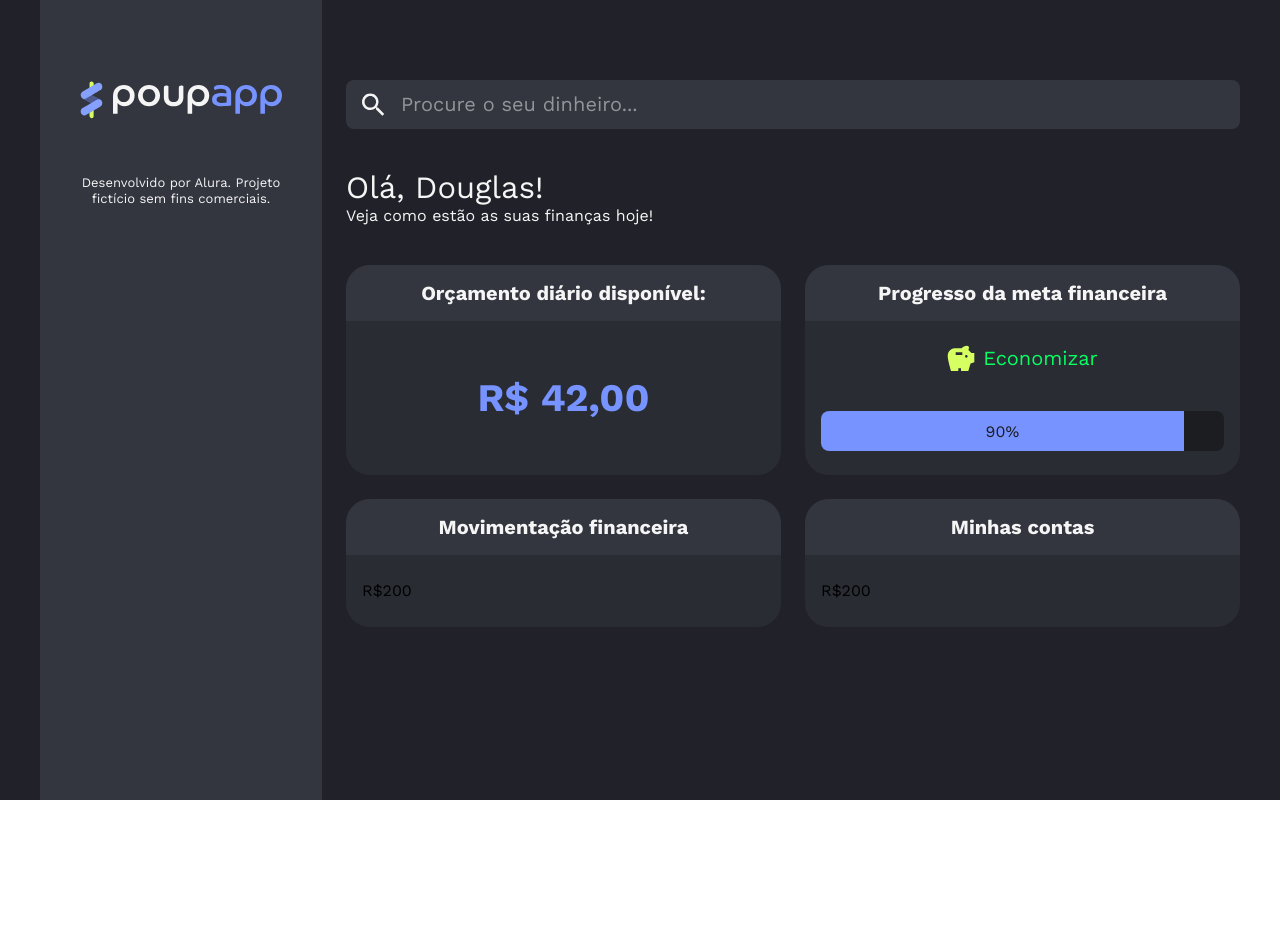
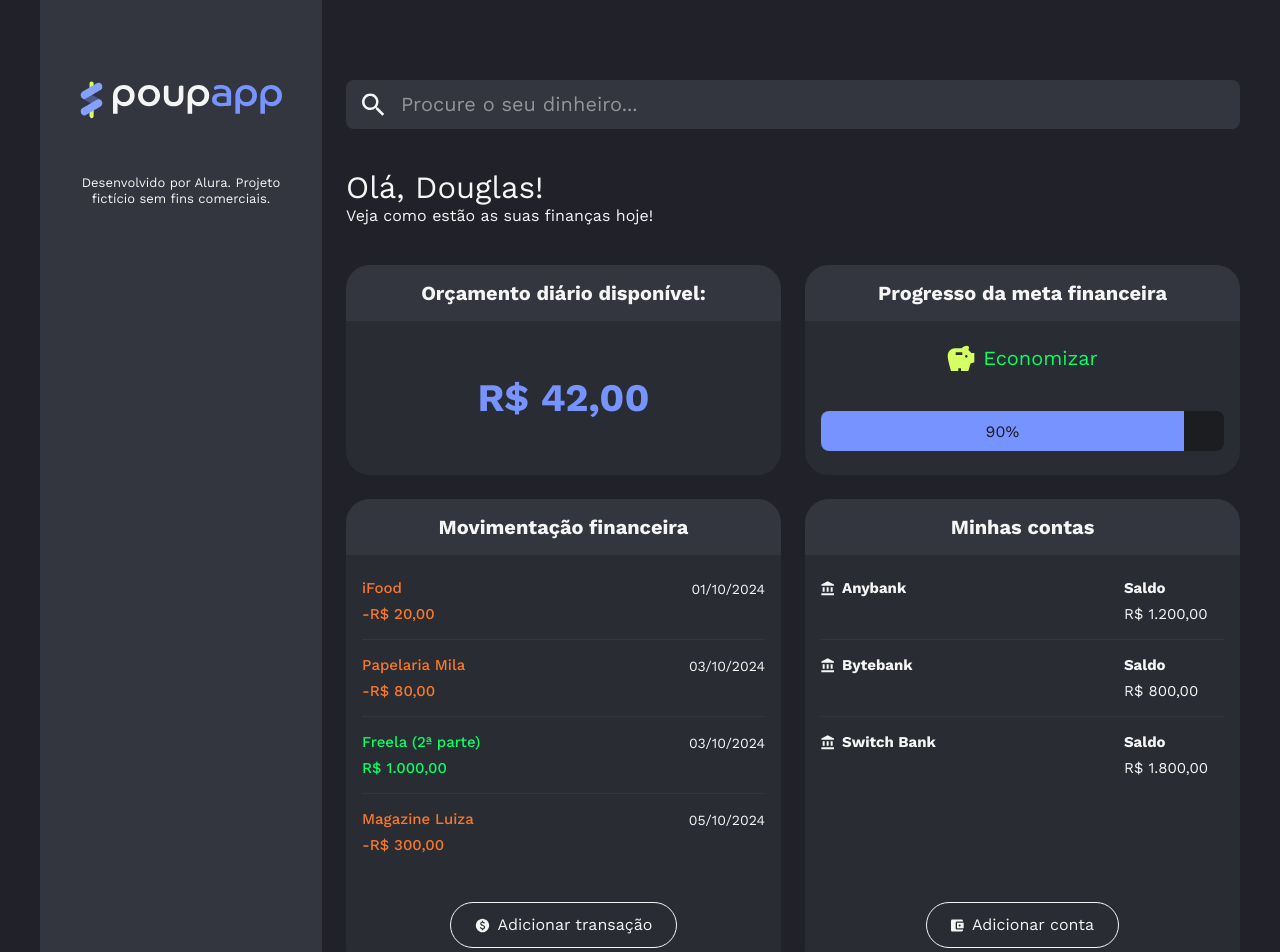
Before and after one commit to dglshenriq/poupapp-tailwind, a React (Vite) app: page / in a window 1280 px wide. Shown: the top 952 px of the page. Before the commit the page ends 800 px from the top, so only its background shows below. Built offline with nearby package versions, Linux system fonts and the light colour scheme.

Commit message:
Conclui a construacao dos cards

```diff
--- a/src/App.jsx
+++ b/src/App.jsx
@@ -1,3 +1,4 @@
+import { Accounts } from "./components/Accounts";
 import { Aside } from "./components/Aside";
 import Card from "./components/Cards";
 import { Container } from "./components/Container";
@@ -5,6 +6,7 @@ import { DailyBudget } from "./components/DailyBudget";
 import { Main } from "./components/Main";
 import { SavingsStatus } from "./components/Savings";
 import { SearchInput } from "./components/SearchInput";
+import { Transactions } from "./components/Transactions";
 import { Typography } from "./components/Typography";
 
 function App() {
@@ -33,11 +35,11 @@ function App() {
             </Card>
             <Card>
               <Card.Header>Movimentação financeira</Card.Header>
-              <Card.Body>R$200</Card.Body>
+              <Card.Body><Transactions /></Card.Body>
             </Card>
             <Card>
               <Card.Header>Minhas contas</Card.Header>
-              <Card.Body>R$200</Card.Body>
+              <Card.Body><Accounts /></Card.Body>
             </Card>
           </section>
         </Main>
--- /dev/null
+++ b/src/components/Account/index.jsx
@@ -0,0 +1,27 @@
+import { IconBank } from "../Icons";
+
+const formatter = new Intl.NumberFormat("pt-BR", {
+  style: "currency",
+  currency: "BRL",
+});
+
+export const Account = ({ account }) => {
+  return (
+    <div className='flex justify-between text-neutral-text'>
+      <div>
+        <p className='flex gap-2 items-center m-0 text-[15px] leading-[120%]'>
+          <IconBank />
+          <strong>{account.bank}</strong>
+        </p>
+      </div>
+      <div className='flex flex-col gap-2 w-[100px]'>
+        <p className='m-0 text-[15px] leading-[120%]'>
+          <strong>Saldo</strong>
+        </p>
+        <p className='m-0 text-[15px] leading-[120%]'>
+          {formatter.format(account.balance)}
+        </p>
+      </div>
+    </div>
+  );
+};
--- /dev/null
+++ b/src/components/Accounts/index.jsx
@@ -0,0 +1,31 @@
+import { Button } from "../Button";
+import { Account } from "../Account";
+import { IconWallet } from "../Icons";
+import { List } from "../List";
+import { ListItem } from "../ListItem";
+
+export const Accounts = () => {
+  const accounts = [
+    { bank: "Anybank", balance: 1200 },
+    { bank: "Bytebank", balance: 800 },
+    { bank: "Switch Bank", balance: 1800 },
+  ];
+
+  return (
+    <div className='flex flex-col h-full'>
+      <List>
+        {accounts.map((ac) => (
+          <ListItem key={ac.bank}>
+            <Account account={ac} />
+          </ListItem>
+        ))}
+      </List>
+      <div className='flex-grow' />
+      <div className='flex justify-center'>
+        <Button>
+          <IconWallet /> Adicionar conta
+        </Button>
+      </div>
+    </div>
+  );
+};
--- /dev/null
+++ b/src/components/Button/index.jsx
@@ -0,0 +1,10 @@
+export const Button = ({ children, ...props }) => {
+  return (
+    <button
+      {...props}
+      className='bg-transparent border border-neutral-text text-neutral-text px-6 py-3 flex items-center justify-center cursor-pointer gap-2 rounded-[24px] text-base leading-[120%] hover:opacity-80'
+    >
+      {children}
+    </button>
+  );
+};
--- /dev/null
+++ b/src/components/List/index.jsx
@@ -0,0 +1,7 @@
+export const List = ({ children, className, ...props }) => {
+  return (
+    <ul className={`p-0 m-0 list-none mb-12 ${className || ""}`} {...props}>
+      {children}
+    </ul>
+  );
+};
--- /dev/null
+++ b/src/components/ListItem/index.jsx
@@ -0,0 +1,10 @@
+export const ListItem = ({ children, className, ...props }) => {
+  return (
+    <li
+      className={`border-b border-neutral-header pb-4 mb-4 last:border-none last:pb-0 last:mb-0 ${className || ""}`}
+      {...props}
+    >
+      {children}
+    </li>
+  );
+};
--- /dev/null
+++ b/src/components/TransactionItem/index.jsx
@@ -0,0 +1,23 @@
+const formater = new Intl.NumberFormat("pt-BR", {
+  style: "currency",
+  currency: "BRL",
+});
+
+export const TransactionItem = ({ item }) => {
+  const detailAddicionalClassName =
+    item.value >= 0 ? "text-secondary-income" : "text-secondary-expense";
+
+  return (
+    <div className='flex justify-between'>
+      <div
+        className={`flex flex-col gap-2 text-[15px] leading-[120%] font-medium ${detailAddicionalClassName}`}
+      >
+        <p className='m-0'>{item.description}</p>
+        <p className='m-0'>{formater.format(item.value)}</p>
+      </div>
+      <div className='text-neutral-text text-sm leading-5'>
+        {new Date(item.date).toLocaleDateString("pt-BR")}
+      </div>
+    </div>
+  );
+};
--- /dev/null
+++ b/src/components/Transactions/index.jsx
@@ -0,0 +1,44 @@
+import { Button } from "../Button";
+import { IconCurrency } from "../Icons";
+import { TransactionItem } from "../TransactionItem";
+import { List } from "../List";
+import { ListItem } from "../ListItem";
+
+export const Transactions = () => {
+  const items = [
+    { description: "iFood", value: -20, date: "2024-10-01T00:00:00-03:00" },
+    {
+      description: "Papelaria Mila",
+      value: -80,
+      date: "2024-10-03T00:00:00-03:00",
+    },
+    {
+      description: "Freela (2ª parte)",
+      value: 1000,
+      date: "2024-10-03T00:00:00-03:00",
+    },
+    {
+      description: "Magazine Luiza",
+      value: -300,
+      date: "2024-10-05T00:00:00-03:00",
+    },
+  ];
+
+  return (
+    <>
+      <List>
+        {items.map((transactionItem, index) => (
+          <ListItem key={index}>
+            <TransactionItem item={transactionItem} />
+          </ListItem>
+        ))}
+      </List>
+
+      <div className='flex justify-center'>
+        <Button>
+          <IconCurrency /> Adicionar transação
+        </Button>
+      </div>
+    </>
+  );
+};
```
